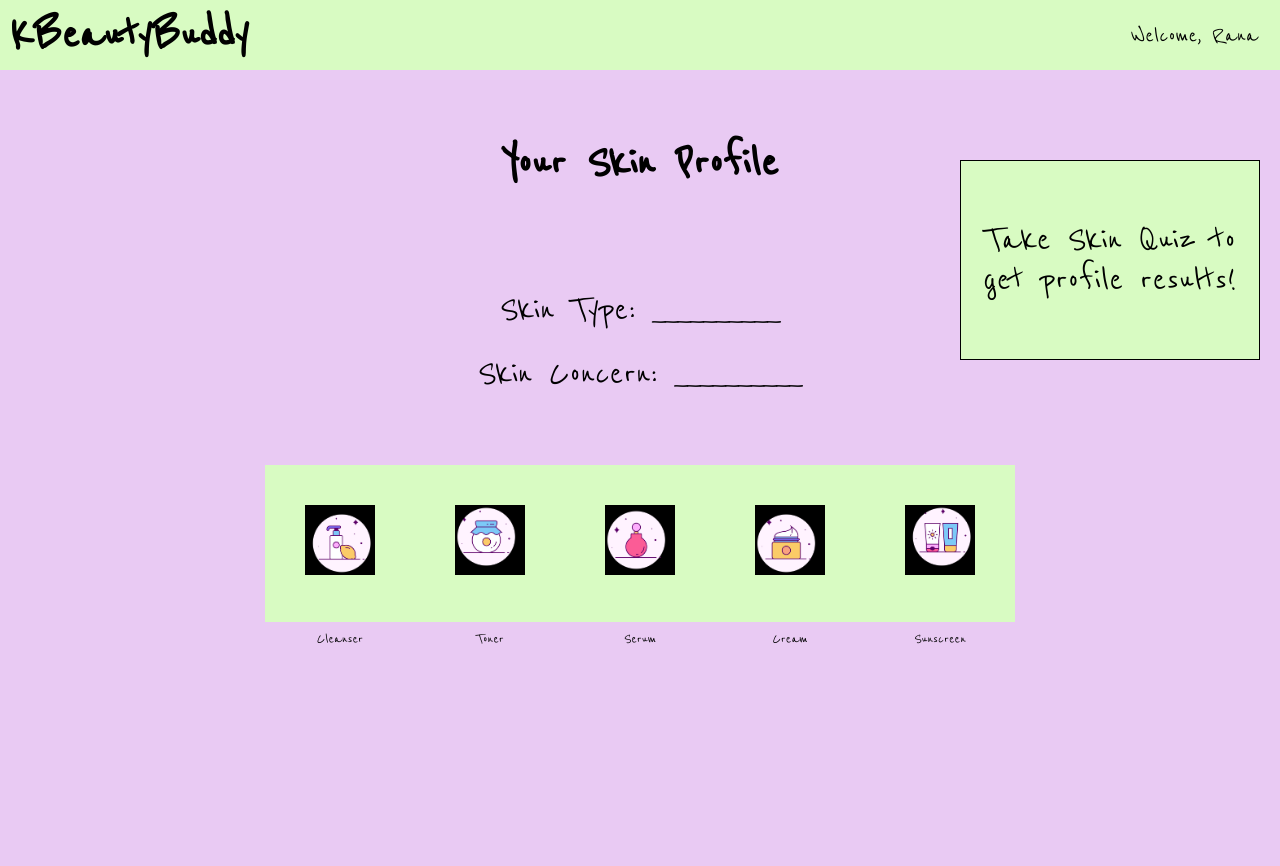
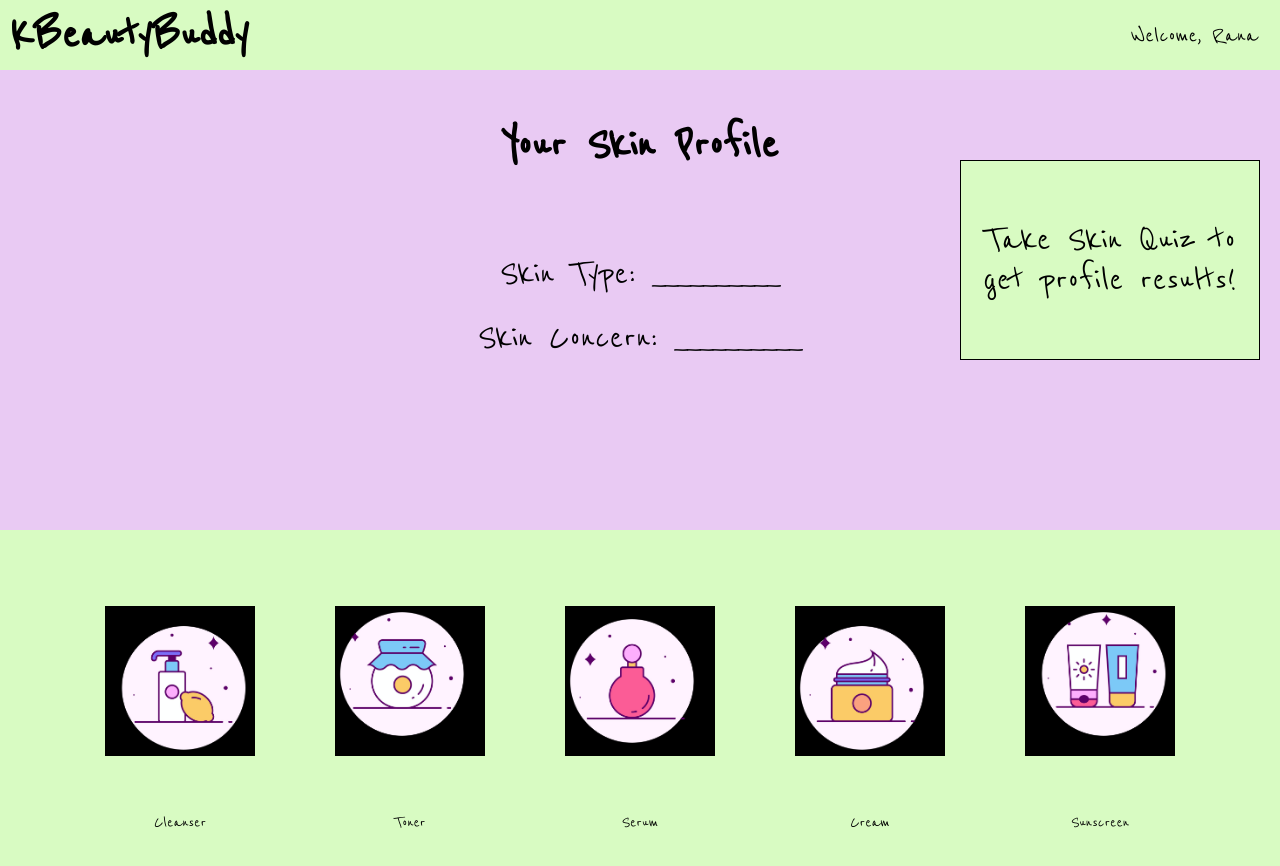
Before and after one commit to rjur11/kbeautybuddy, a React (Create React App) app: page /profile in a window 1280 px wide. Shown: the top 866 px of the page. Before the commit the page ends 800 px from the top, so only its background shows below. Built offline with nearby package versions, Linux system fonts and the light colour scheme.

Commit message:
Fix page height

```diff
--- a/src/Components/Profile/Profile.css
+++ b/src/Components/Profile/Profile.css
@@ -2,7 +2,7 @@
   display: flex;
   flex-direction: column;
   align-items: center;
-  height: 75vh;
+  height: 45vh;
   justify-content: space-evenly;
 }
 .profile-title {
--- a/src/Components/Profile/Profile.js
+++ b/src/Components/Profile/Profile.js
@@ -27,8 +27,8 @@ const Profile = ({ results, products }) => {
               : "Retake Quiz"}
           </button>
         </Link>
-        <Shelf products={products} />
       </div>
+      <Shelf products={products} />
     </>
   );
 };
--- a/src/Components/Shelf/Shelf.css
+++ b/src/Components/Shelf/Shelf.css
@@ -1,20 +1,23 @@
 .shelf {
   display: grid;
   background-color: #d8fbc2;
-  height: 20%;
+  height: 350px;
   align-items: center;
   align-content: center;
   flex-direction: column;
+  margin-top: 100px;
+  justify-items: center;
 }
 
 .images,
 .product-names {
   display: flex;
+  font-size: 18px;
 }
 
 img {
-  width: 70px;
-  height: 70px;
+  width: 150px;
+  height: 150px;
   background-color: #d8fbc2;
   padding: 40px;
 }
--- a/src/Components/Shelf/Shelf.js
+++ b/src/Components/Shelf/Shelf.js
@@ -36,17 +36,21 @@ const Shelf = ({ products }) => {
   };
   const renderProduct = (product) => {
     return (
-      <div>
+      <div className="single-product-details">
         <img
           src={`https://kbeautyphotos.s3.amazonaws.com/${product.filename}.jpeg`}
         />
-        <p>{product.name}</p>
+        <p>
+          {product.brand}
+          <br /> {product.name}
+        </p>
       </div>
     );
   };
   const renderRoutine = () => {
     return (
       <>
+        <h2>Your Shelf:</h2>
         <div className="images">{products.map(renderProduct)}</div>
       </>
     );
```
